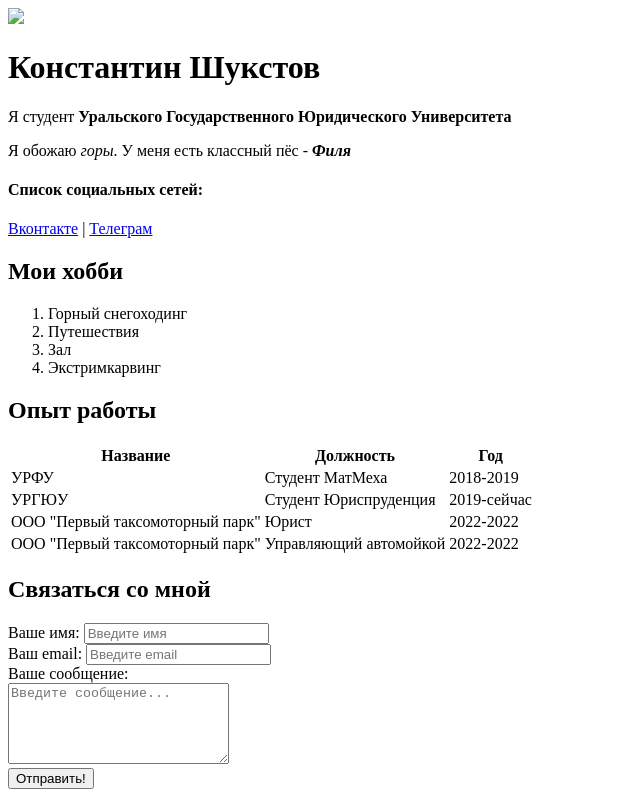
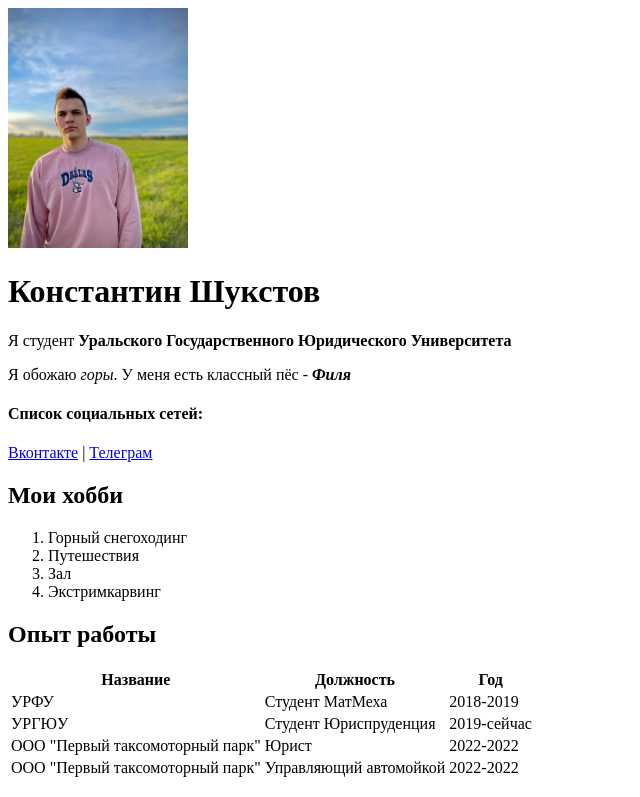
Before and after one commit to Kustyan/resume, a plain HTML site: page index.html in a window 1280 px wide. Shown: the top 797 px of the page, without its empty margins (0-640 px from the left). Drawn offline with Linux system fonts and the light colour scheme.

Commit message:
Update index.html

```diff
--- a/index.html
+++ b/index.html
@@ -8,7 +8,7 @@
 </head>
 <body>
 
-    <img src="imgs/Я.jpg" width="180">
+    <img src="Я.jpg" width="180">
 
     <h1>Константин Шукстов</h1>
 
```
